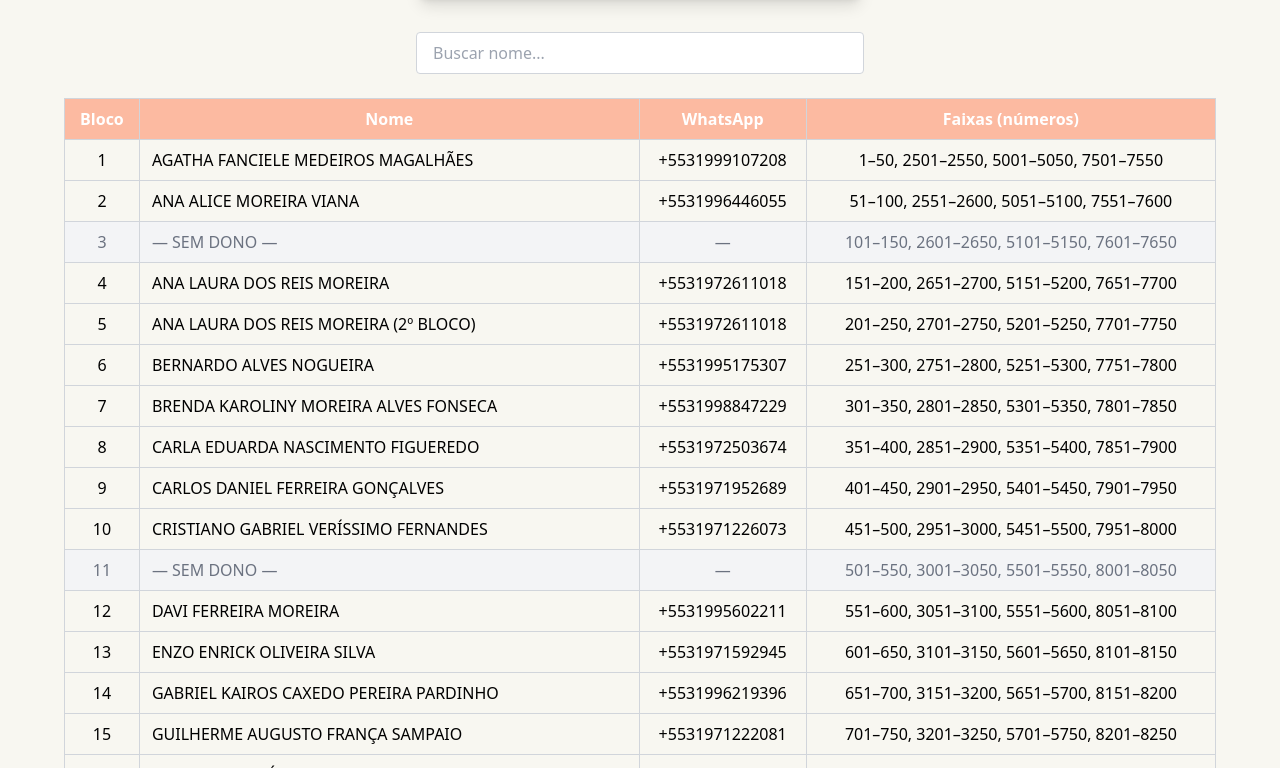
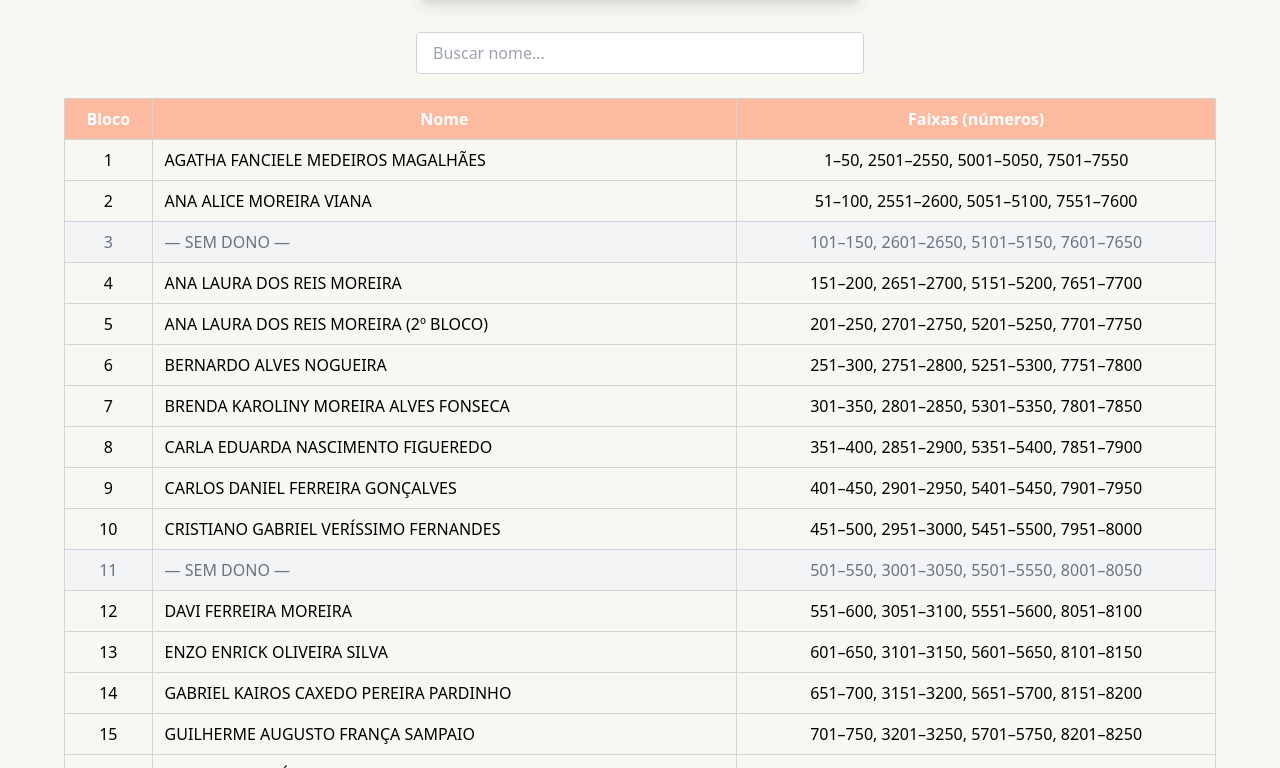
Before and after one commit to BernardoNogueiraDEV/Rifa3ano, a React (Create React App) app: page / in a window 1280 px wide. Shown: the part 1692-2460 px from the top of the page. Built offline with nearby package versions, Linux system fonts and the light colour scheme.

Commit message:
tabela sem zap

```diff
--- a/src/components/secondPage.tsx
+++ b/src/components/secondPage.tsx
@@ -210,7 +210,6 @@ export default function RifaApp() {
             <tr>
               <th className="border border-gray-300 px-3 py-2">Bloco</th>
               <th className="border border-gray-300 px-3 py-2">Nome</th>
-              <th className="border border-gray-300 px-3 py-2">WhatsApp</th>
               <th className="border border-gray-300 px-3 py-2">Faixas (números)</th>
             </tr>
           </thead>
@@ -219,7 +218,6 @@ export default function RifaApp() {
               <tr key={a.bloco} className={`${a.whatsapp ? "" : "bg-gray-100 text-gray-500"}`}>
                 <td className="border border-gray-300 px-3 py-2">{a.bloco}</td>
                 <td className="border border-gray-300 px-3 py-2 text-left">{a.nome}</td>
-                <td className="border border-gray-300 px-3 py-2">{a.whatsapp ? `+${a.whatsapp}` : "—"}</td>
                 <td className="border border-gray-300 px-3 py-2">{a.rangesText}</td>
               </tr>
             ))}
```
